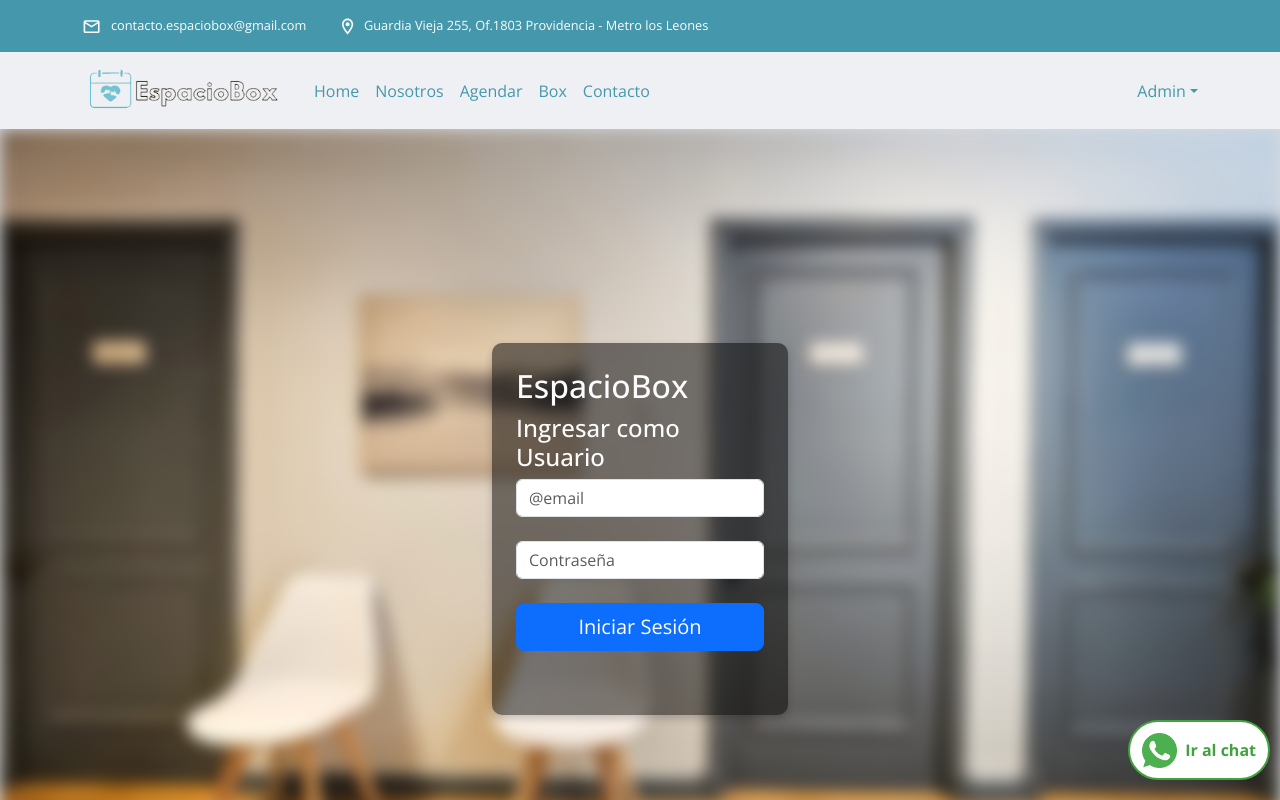
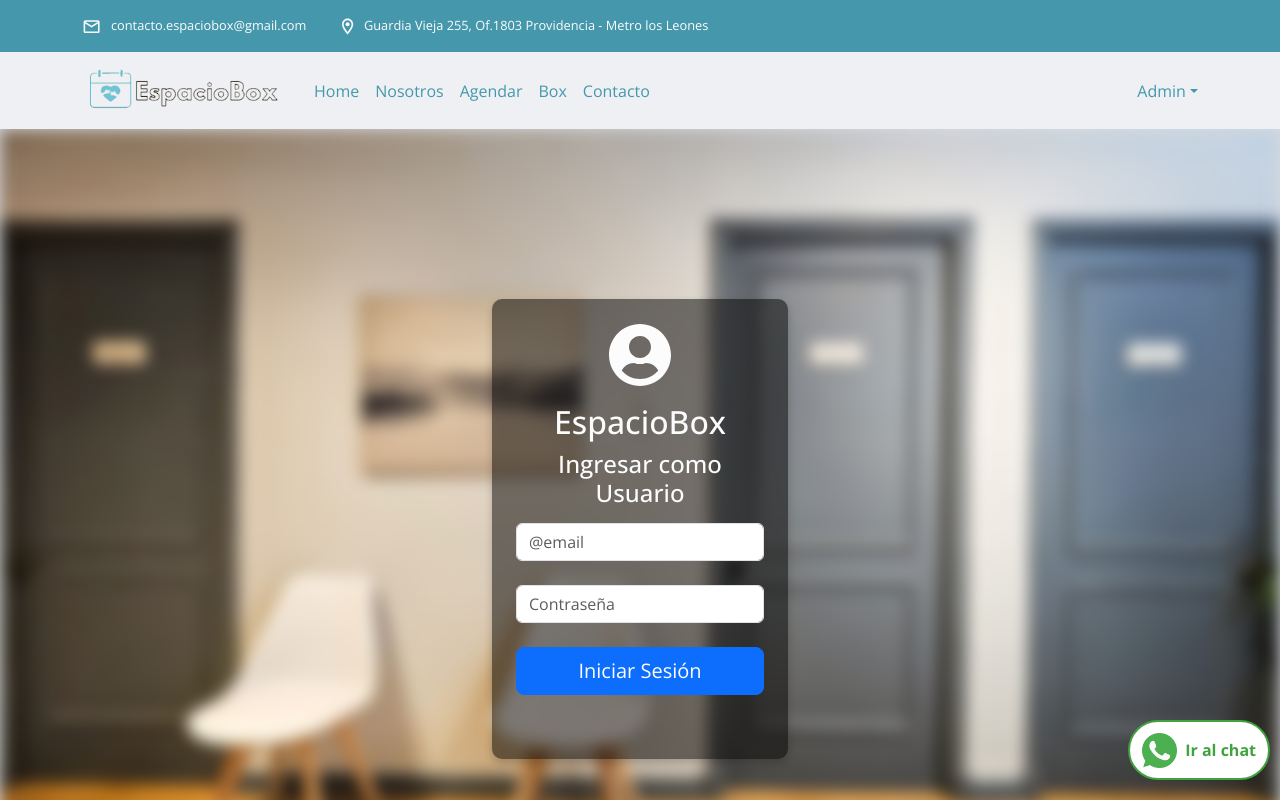
Before and after one commit to ssalinascalibar/espacio-box-noLogin, a React (Vite) app: page /userlogin in a window 1280 px wide. Shown: the top 800 px of the page. Built offline with nearby package versions, Linux system fonts and the light colour scheme.

Commit message:
add userlogin form icon

```diff
--- a/src/assets/icons/icons.js
+++ b/src/assets/icons/icons.js
@@ -9,7 +9,7 @@ import {
   MdAddCircleOutline
 } from "react-icons/md";
 // iconos Font Awesome
-import { FaInstagram, FaRegTrashAlt, FaRegEdit, FaArrowLeft, FaArrowRight } from "react-icons/fa";
+import { FaInstagram, FaRegTrashAlt, FaRegEdit, FaArrowLeft, FaArrowRight, FaUserCircle } from "react-icons/fa";
 
 // Exportar solo los iconos necesarios
 export {
@@ -24,5 +24,6 @@ export {
   MdAddCircleOutline,
   FaRegEdit,
   FaArrowLeft,
-  FaArrowRight
+  FaArrowRight,
+  FaUserCircle
 };
--- a/src/features/auth/UserLogin.jsx
+++ b/src/features/auth/UserLogin.jsx
@@ -2,6 +2,7 @@ import { useState, useEffect, useContext } from "react";
 import AuthContext from "../../context/AuthContext";
 import { useNavigate } from "react-router-dom";
 import { fetchUsers } from "../../services/api";
+import { FaUserCircle } from "../../assets/icons/icons"
 import Form from "react-bootstrap/Form";
 import Button from "react-bootstrap/Button";
 import Container from "react-bootstrap/Container";
@@ -62,6 +63,7 @@ export default function UserLogin() {
         <Row>
           <Col>
             <div className="login-form">
+            <FaUserCircle />
               <Form onSubmit={handleSubmit}>
                 <h2>EspacioBox</h2>
                 <h4>Ingresar como Usuario</h4>
--- a/src/features/auth/login.css
+++ b/src/features/auth/login.css
@@ -39,11 +39,17 @@
     border-radius: 10px;
     box-shadow: 0 4px 8px rgba(0, 0, 0, 0.2);
     color: var(--text-secondary);
+    text-align: center;
 
 }
 
+.login-form svg {
+    font-size: 3em;
+    margin-bottom: 1rem;
+}
 
-.login-form h3{
+
+.login-form h3, h4{
     margin-bottom: 1rem;
 }
 
@@ -56,4 +62,8 @@
     .login-background {
         padding: 0 30rem;
     }
+
+    .login-form svg {
+        font-size: 4em;
+    }
   }
```
